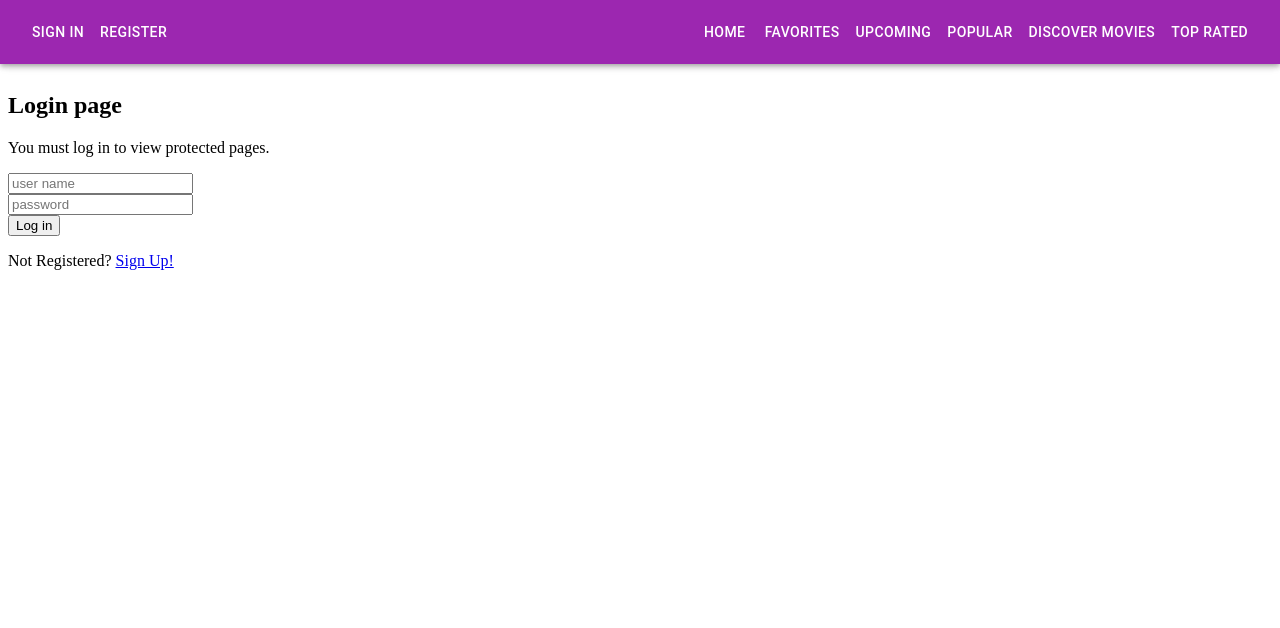
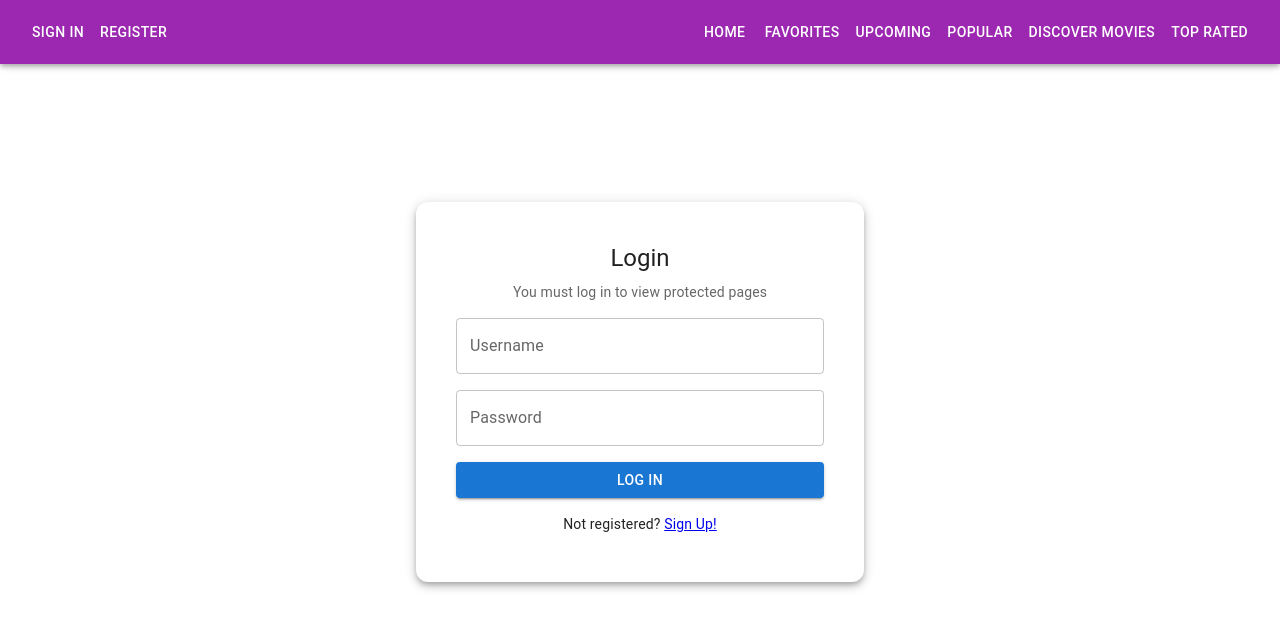
Before and after one commit to Olena-Khyzhniak/web-api-ca, a React (Vite) app in the folder react-movies/: page /login in a window 1280 px wide. Shown: the top 628 px of the page. Built offline with nearby package versions, Linux system fonts and the light colour scheme.

Commit message:
layout for login page is created

```diff
--- a/react-movies/src/pages/LoginPage.jsx
+++ b/react-movies/src/pages/LoginPage.jsx
@@ -1,11 +1,15 @@
 import { useContext, useState } from "react";
-import { Navigate, useLocation } from "react-router-dom";
+import { Navigate, useLocation, Link } from "react-router-dom";
 import { AuthContext } from "../contexts/AuthContext";
-import { Link } from "react-router-dom";
+import Card from "@mui/material/Card";
+import CardContent from "@mui/material/CardContent";
+import Typography from "@mui/material/Typography";
+import TextField from "@mui/material/TextField";
+import Button from "@mui/material/Button";
+import Box from "@mui/material/Box";
 
 const LoginPage = () => {
   const { login, isAuthenticated } = useContext(AuthContext);
-
   const [userName, setUserName] = useState("");
   const [password, setPassword] = useState("");
 
@@ -24,29 +28,50 @@ const LoginPage = () => {
   }
 
   return (
-    <>
-      <h2>Login page</h2>
-      <p>You must log in to view protected pages.</p>
+    <Box
+      sx={{
+        display: "flex",
+        justifyContent: "center",
+        alignItems: "center",
+        minHeight: "80vh",
+      }}
+    >
+      <Card sx={{ width: 400, p: 3, boxShadow: 5, borderRadius: 3 }}>
+        <CardContent>
+          <Typography variant="h5" align="center" gutterBottom>
+            Login
+          </Typography>
+          <Typography variant="body2" align="center" color="text.secondary" gutterBottom>
+            You must log in to view protected pages
+          </Typography>
 
-      <input
-        id="username"
-        placeholder="user name"
-        onChange={(e) => setUserName(e.target.value)}
-      /><br />
+          <Box sx={{ display: "flex", flexDirection: "column", gap: 2, mt: 2 }}>
+            <TextField
+              label="Username"
+              variant="outlined"
+              value={userName}
+              onChange={(e) => setUserName(e.target.value)}
+              fullWidth
+            />
+            <TextField
+              label="Password"
+              type="password"
+              variant="outlined"
+              value={password}
+              onChange={(e) => setPassword(e.target.value)}
+              fullWidth
+            />
+            <Button variant="contained" color="primary" onClick={handleLogin} fullWidth>
+              Log In
+            </Button>
+          </Box>
 
-      <input
-        id="password"
-        type="password"
-        placeholder="password"
-        onChange={(e) => setPassword(e.target.value)}
-      /><br />
-
-      <button onClick={handleLogin}>Log in</button>
-
-      <p>
-        Not Registered? <Link to="/signup">Sign Up!</Link>
-      </p>
-    </>
+          <Typography variant="body2" align="center" sx={{ mt: 2 }}>
+            Not registered? <Link to="/signup">Sign Up!</Link>
+          </Typography>
+        </CardContent>
+      </Card>
+    </Box>
   );
 };
 
```
